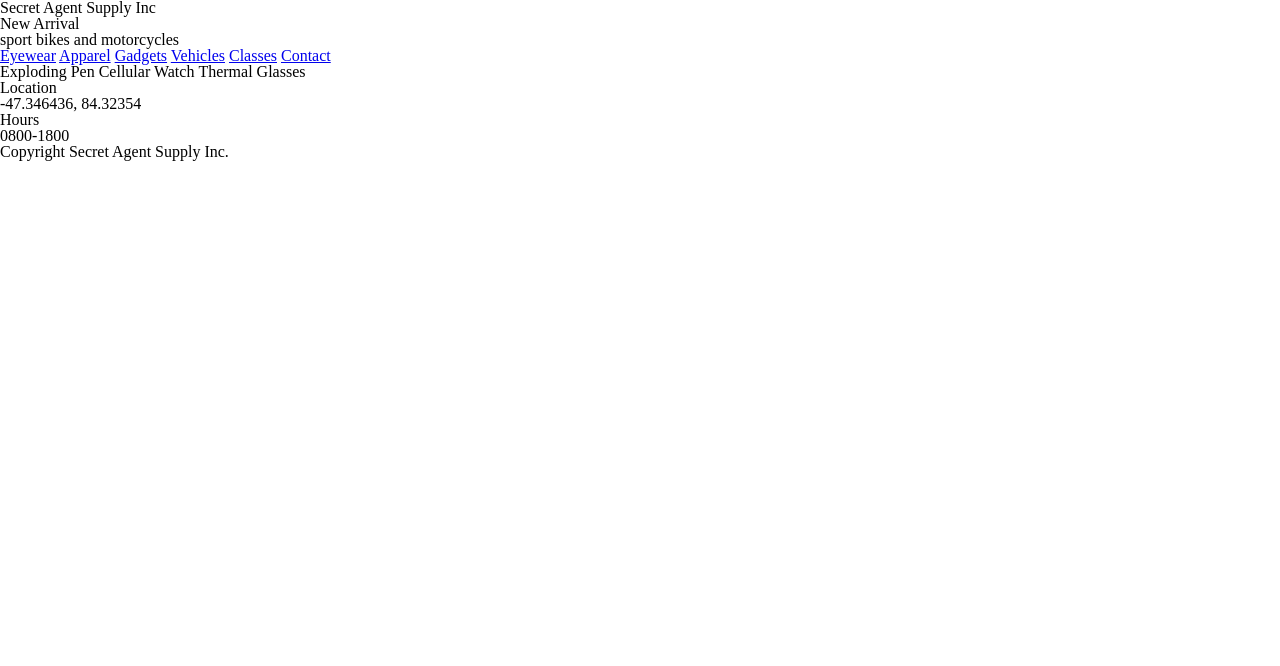
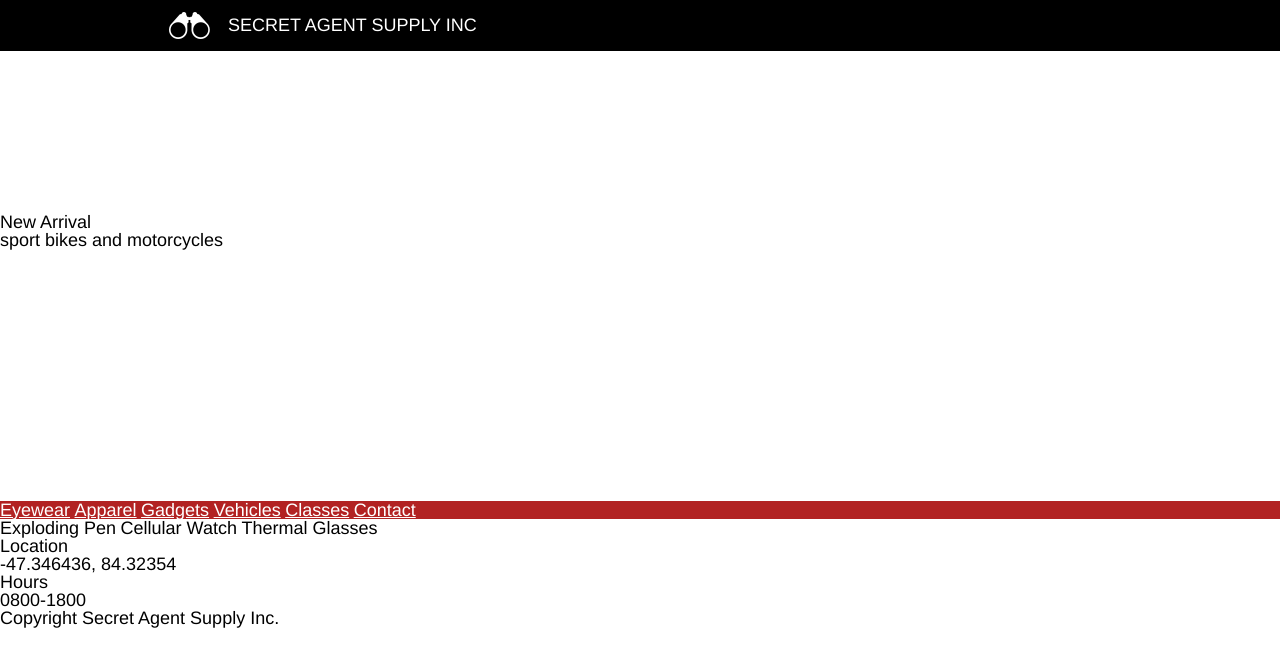
Before and after one commit to anacollado/secret-agent, a plain HTML site: page index.html in a window 1280 px wide. Drawn offline with Linux system fonts and the light colour scheme.

Commit message:
Header styled.

```diff
--- a/index.html
+++ b/index.html
@@ -7,10 +7,17 @@
 </head>
 <body>
 
-	<header class="caps">Secret Agent Supply Inc</header>
+	<header>
+		<div class="container">
+			<div class="header-info">
+				<img class="logo" src="./resources/images/logo.png">
+				<h3 class="title">Secret Agent Supply Inc</h3>
+			</div>
+		</div>
+	</header>
 
-	<div class="bike caps">
-		<div>
+	<div class="bike">
+		<div class="info">
 			<h3>New Arrival</h3>
 			<h2>sport bikes and motorcycles</h2>
 		</div>
@@ -45,4 +52,5 @@
 
 	<footer>Copyright Secret Agent Supply Inc.</footer>
 </body>
+
 </html>
--- a/resources/css/style.css
+++ b/resources/css/style.css
@@ -0,0 +1,58 @@
+html {
+	font-size: 18px;
+}
+
+header,
+h2,
+h3,
+span,
+a,
+p,
+footer {
+	font-family: Helvetica;
+}
+
+.container {
+	width: 960px;
+	margin: auto;
+}
+
+header {
+	background-color: black;
+	width: 100%;
+	text-transform: uppercase;
+}
+
+.title {
+	color: white;
+	display: inline;
+	padding: 0rem 0.5rem;
+}
+
+.logo {
+	height: 1.5rem;
+	padding: 0rem 0.5rem;
+}
+
+.header-info {
+	display: flex;
+	padding: 0.66rem 0rem;
+	align-items: center;
+}
+
+
+
+.bike {
+	height: 25rem;
+}
+
+.info {
+	padding-top: 9rem;
+}
+nav {
+	background-color: firebrick;
+}
+
+nav a {
+	color: white;
+}
```
Also changed, not shown: 2 other files.
